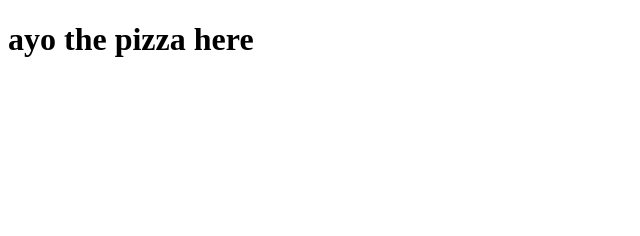
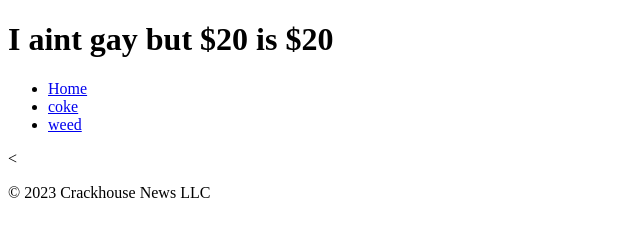
Before and after one commit to hammul598/DaiProject2023, a plain HTML site: page index.html in a window 1280 px wide. Shown: the whole page, without its empty margins (0-640 px from the left). Drawn offline with Linux system fonts and the light colour scheme.

Commit message:
Update index.html

```diff
--- a/index.html
+++ b/index.html
@@ -7,4 +7,25 @@
   <link rel="stylesheet" href="styles.css">
   <title>thas crazy</title>
 </head>
-<h1>ayo the pizza here</h1>
+<body>
+  <header>
+    <h1>I aint gay but $20 is $20</h1>
+
+    <nav>
+      <ul>
+        <li><a href="#">Home</a></li>
+        <li><a href="#">coke</a></li>
+        <li><a href="#">weed</a></li>
+      </ul>
+    <</nav>
+
+    <section id="main-content">
+
+    </section>
+
+    <footer>
+      <p>&copy; 2023 Crackhouse News LLC</p>
+    </footer>
+  </header>
+</body>
+</html>
```
